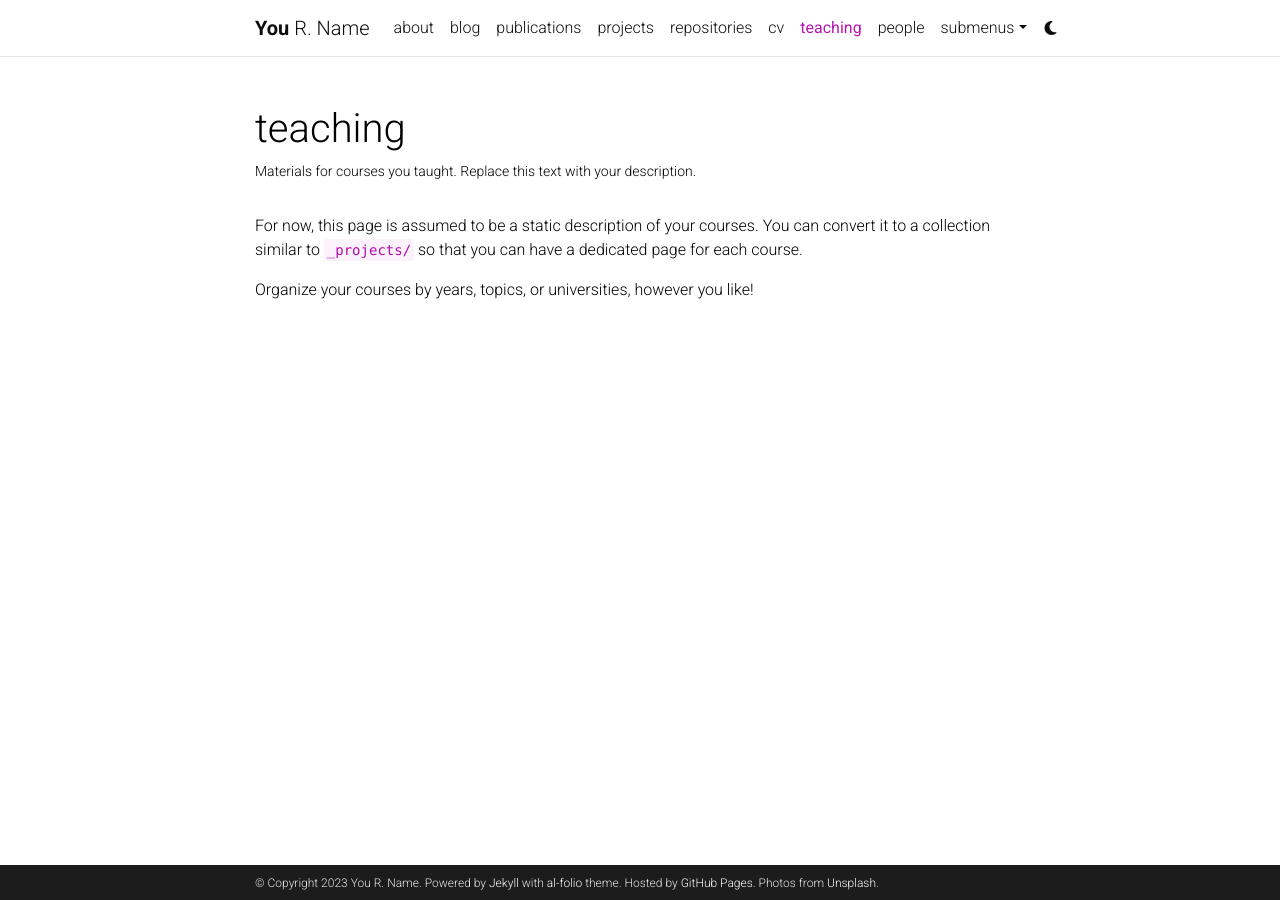
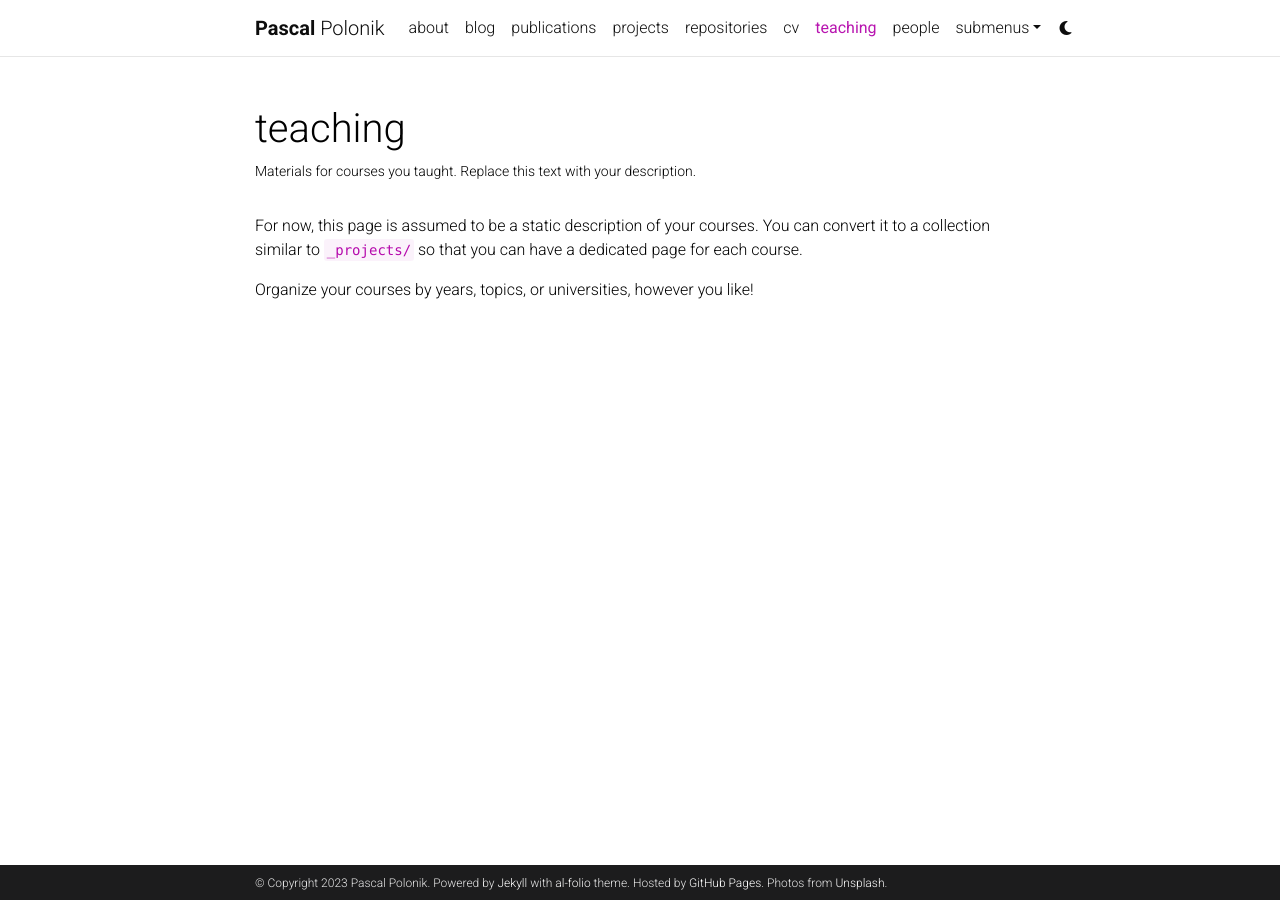
Before and after one commit to ppolonik2/ppolonik2.github.io, a Jekyll site: the page built from _pages/teaching.md, in a window 1280 px wide. Built offline with Jekyll 4.4.1, drawn with Linux system fonts in a browser that asks for light colours; comment, search, counter and statistics services are not loaded; a style sheet for code colours, icons or effects is not loaded.

Commit message:
Update _config.yml
Updated name, email, and url

```diff
--- a/_config.yml
+++ b/_config.yml
@@ -3,10 +3,10 @@
 # -----------------------------------------------------------------------------
 
 title: blank # the website title (if blank, full name will be used instead)
-first_name: You
-middle_name: R.
-last_name: Name
-email: you@example.com
+first_name: Pascal
+middle_name:
+last_name: Polonik
+email: ppolonik@ucsd.edu
 description: > # the ">" symbol means to ignore newlines until "footer_text:"
   A simple, whitespace theme for academics. Based on [*folio](https://github.com/bogoli/-folio) design.
 footer_text: >
@@ -18,7 +18,7 @@
 lang: en # the language of your site (for example: en, fr, cn, ru, etc.)
 icon: ⚛️  # the emoji used as the favicon (alternatively, provide image name in /assets/img/)
 
-url: https://alshedivat.github.io # the base hostname & protocol for your site
+url: https://ppolonik2.github.io # the base hostname & protocol for your site
 baseurl: /al-folio # the subpath of your site, e.g. /blog/
 last_updated: false # set to true if you want to display last updated in the footer
 impressum_path:  # set to path to include impressum link in the footer, use the same path as permalink in a page, helps to conform with EU GDPR
```
